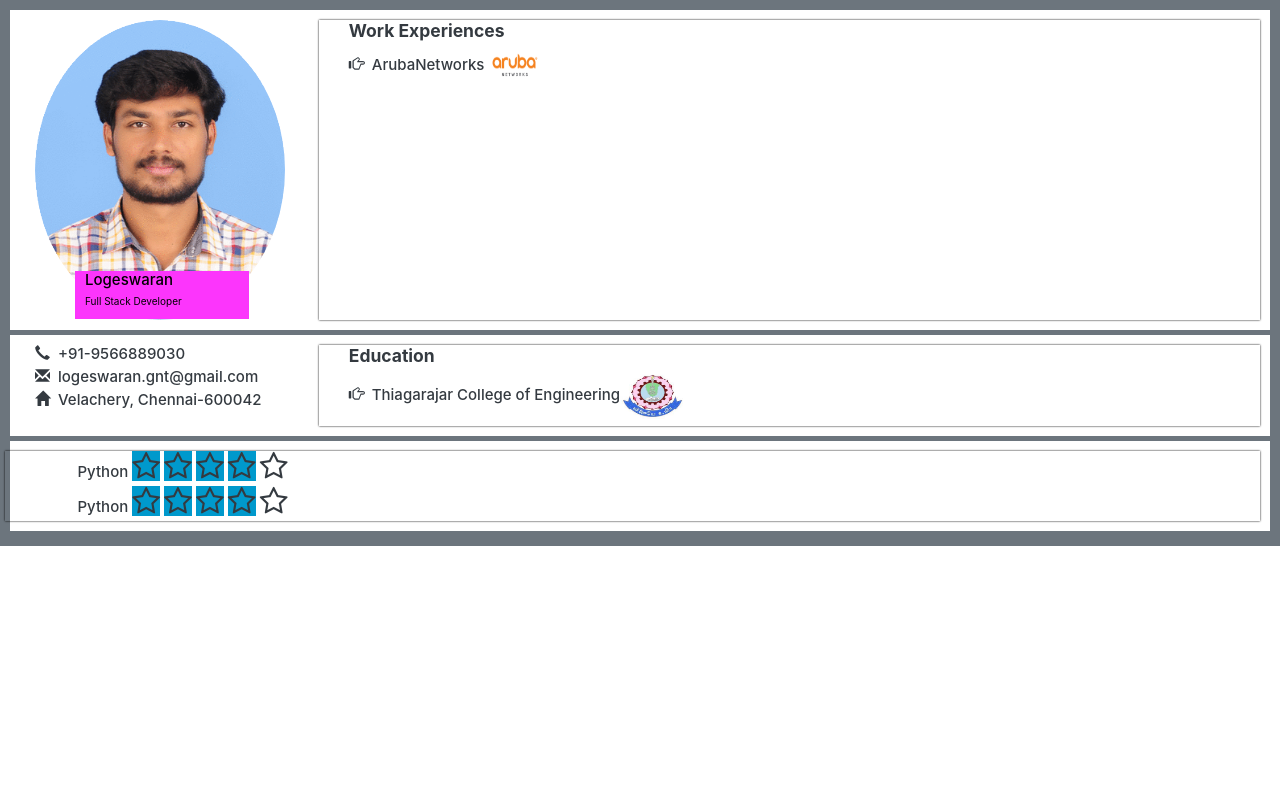
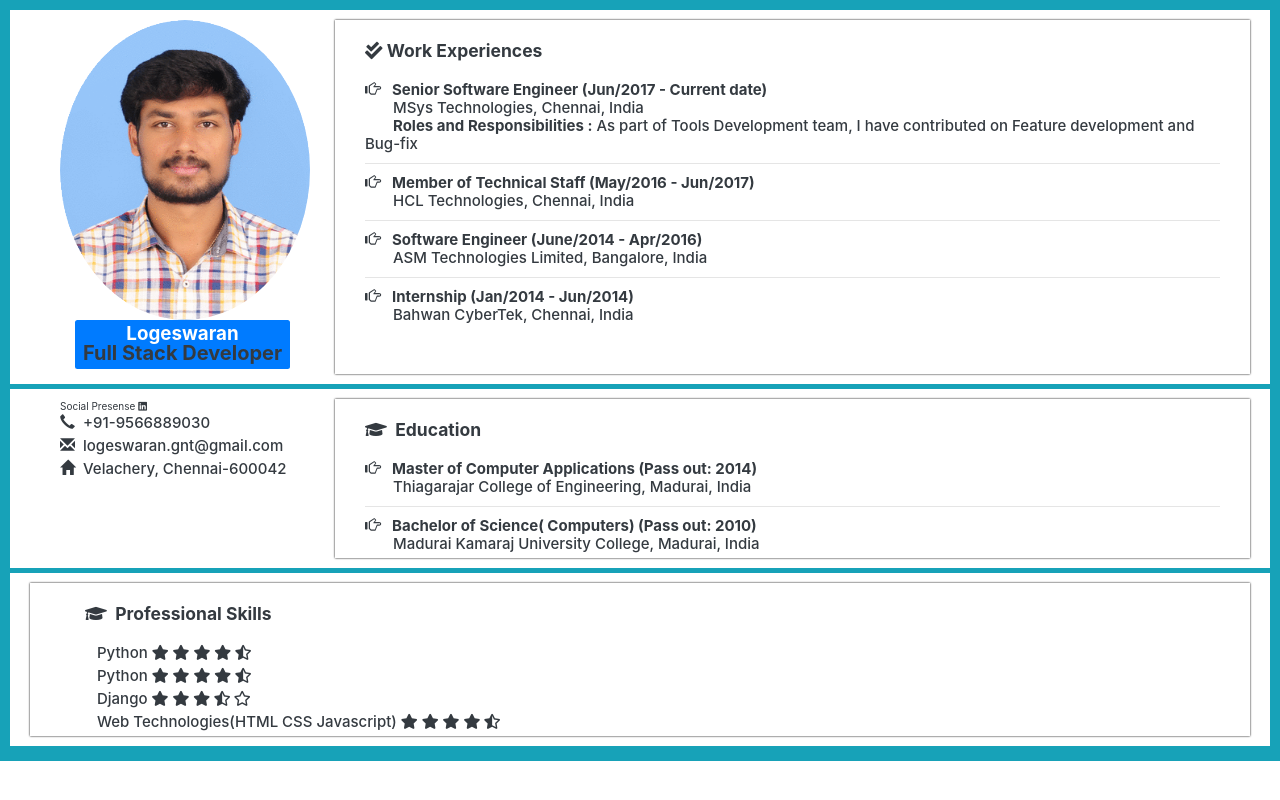
Before and after one commit to Logeswaran-gnt/Logeswaran-gnt.github.io, a plain HTML site: page myProfile.html in a window 1280 px wide. Drawn offline with nearby package versions, Linux system fonts and the light colour scheme.

Commit message:
profile update with social presense

```diff
--- a/myProfile.html
+++ b/myProfile.html
@@ -9,20 +9,18 @@
     <script src="https://cdnjs.cloudflare.com/ajax/libs/popper.js/1.12.9/umd/popper.min.js"></script>
     <script src="https://maxcdn.bootstrapcdn.com/bootstrap/4.0.0/js/bootstrap.min.js" ></script>
     <link rel="stylesheet" href="https://maxcdn.bootstrapcdn.com/font-awesome/4.4.0/css/font-awesome.min.css">
+    <link rel="stylesheet" href="https://use.fontawesome.com/releases/v5.1.0/css/all.css" >
     <style>
         .span8{box-shadow: 0 0 2px black;}
-        .outerMost{padding-right: 15px;}
+        .outerMost{padding-right: 25px; padding-left: 25px;}
         .fa_custom {background-color: #0099CC}
 
         .text-block {
-            position: absolute;
+
             bottom: 1px;
             right: 70px;
-            left: 70px;
-            background-color: #fc35fc;
-            color: black;
-            padding-left: 10px;
-            padding-right: 10px;
+            left: 80px;
+            height:50px;
         }
 
 
@@ -30,23 +28,42 @@
 </head>
 <body>
 
-    <div class="container-fluid p-3 mb-2 bg-secondary text-white">
+    <div class="container-fluid p-3 mb-2 bg-info  text-white">
         <div class="container-fluid p-3 mb-2 bg-white text-dark">
             <div class="row outerMost">
                 <div class="col-md-3 span4">
                     <div class="container">
                         <img src="images/photo.gif" class="img-circle" alt="photo" width="250" height="300">
-                        <!--<div class="bottom-right"><span class="label label-warning btn-lg">Logeswaran</span></div>-->
-                        <div class="text-block">
-                            <h4>Logeswaran</h4>
-                            <p>Full Stack Developer</p>
-                        </div>
+                        <h1 align="center"><span class="badge badge-primary">Logeswaran <br><span class="text-dark" style="font-size:20px">Full Stack Developer</span></span></h1>
                     </div>
                 </div>
                 <div class="col-md-9 span8">
                     <div class="container">
-                        <h3 style="font-weight:bold">Work Experiences</h3>
-                        <h4><span class="glyphicon glyphicon-hand-right"></span>&nbsp;&nbsp;ArubaNetworks<img src="images/aruba-logo.png" class="img-circle" alt="photo" width="60" height="40"></h4>
+                        <h3 style="font-weight:bold; padding-top:20px;"><span><i class="fas fa-check-double"></i></span>&nbsp;Work Experiences</h3><br>
+                        <h4><span class="glyphicon glyphicon-hand-right"></span>&nbsp;&nbsp;
+                            <span style="font-weight:bold"> Senior Software Engineer (Jun/2017 - Current date)</span><br>&nbsp;&nbsp;&nbsp;&nbsp;&nbsp;&nbsp;
+                            MSys Technologies, Chennai, India<br>&nbsp;&nbsp;&nbsp;&nbsp;&nbsp;&nbsp;
+                            <span style="font-weight:bold">Roles and Responsibilities :</span> As part of Tools Development team, I have contributed on Feature development and Bug-fix
+                        </h4>
+                        <!--<span><i class="fas fa-project-diagram"></i></span>&nbsp;</h4>-->
+                        <hr>
+                        <h4><span class="glyphicon glyphicon-hand-right"></span>&nbsp;&nbsp;
+                            <span style="font-weight:bold"> Member of Technical Staff (May/2016 - Jun/2017)</span><br>&nbsp;&nbsp;&nbsp;&nbsp;&nbsp;&nbsp;
+                            HCL Technologies, Chennai, India
+                        </h4>
+
+
+                        <hr>
+                        <h4><span class="glyphicon glyphicon-hand-right"></span>&nbsp;&nbsp;
+                            <span style="font-weight:bold">Software Engineer (June/2014 - Apr/2016)</span><br>&nbsp;&nbsp;&nbsp;&nbsp;&nbsp;&nbsp;
+                            ASM Technologies Limited, Bangalore, India
+
+                        </h4>
+                        <hr>
+                        <h4><span class="glyphicon glyphicon-hand-right"></span>&nbsp;&nbsp;
+                            <span style="font-weight:bold">Internship (Jan/2014 - Jun/2014)</span><br>&nbsp;&nbsp;&nbsp;&nbsp;&nbsp;&nbsp; Bahwan CyberTek, Chennai, India
+
+                        </h4>
                     </div>
                 </div>
             </div>
@@ -56,6 +73,7 @@
             <div class="row outerMost">
                 <div class="col-md-3 span4">
                     <div class="container">
+                        Social Presense <i class="fab fa-linkedin"></i>
                         <h4><span class="glyphicon glyphicon-earphone"></span>&nbsp;&nbsp;+91-9566889030</h4>
                         <h4><span class="glyphicon glyphicon-envelope"></span>&nbsp;&nbsp;logeswaran.gnt@gmail.com</h4>
                         <h4><span class="glyphicon glyphicon-home"></span>&nbsp;&nbsp;Velachery, Chennai-600042</h4>
@@ -63,8 +81,16 @@
                 </div>
                 <div class="col-md-9 span8">
                     <div class="container">
-                        <h3 style="font-weight:bold">Education</h3>
-                        <h4><span class="glyphicon glyphicon-hand-right"></span>&nbsp;&nbsp;Thiagarajar College of Engineering<img src="images/tce.jpeg" class="img-circle" alt="photo" width="65" height="50"></h4>
+                        <h3 style="font-weight:bold; padding-top:20px;"><span><i class="fas fa-graduation-cap"></i></span> &nbsp;Education</h3><br>
+                        <h4><span class="glyphicon glyphicon-hand-right"></span>&nbsp;&nbsp;
+                            <span style="font-weight:bold"> Master of Computer Applications (Pass out: 2014)</span><br>&nbsp;&nbsp;&nbsp;&nbsp;&nbsp;&nbsp;
+                            Thiagarajar College of Engineering, Madurai, India
+                        </h4>
+                        <hr>
+                        <h4><span class="glyphicon glyphicon-hand-right"></span>&nbsp;&nbsp;
+                            <span style="font-weight:bold"> Bachelor of Science( Computers) (Pass out: 2010)</span><br>&nbsp;&nbsp;&nbsp;&nbsp;&nbsp;&nbsp;
+                            Madurai Kamaraj University College, Madurai, India
+                        </h4>
                     </div>
                 </div>
             </div>
@@ -74,18 +100,35 @@
             <div class="row outerMost">
                 <div class="col-md-12 span8">
                     <div class="container">
-                        <h4>Python<span style="width:20 height:20">
-                        <i class="fa fa-star-o fa_custom fa-2x"></i>
-                        <i class="fa fa-star-o fa_custom fa-2x"></i>
-                        <i class="fa fa-star-o fa_custom fa-2x"></i>
-                        <i class="fa fa-star-o fa_custom fa-2x"></i>
-                        <i class="fa fa-star-o fa-2x"></i></span></h4>
-                        <h4>Python<span style="width:20px; height:20px">
-                        <i class="fa fa-star-o fa_custom fa-2x"></i>
-                        <i class="fa fa-star-o fa_custom fa-2x"></i>
-                        <i class="fa fa-star-o fa_custom fa-2x"></i>
-                        <i class="fa fa-star-o fa_custom fa-2x"></i>
-                        <i class="fa fa-star-o fa-2x"></i></span></h4>
+                        <h3 style="font-weight:bold; padding-top:20px;"><span><i class="fas fa-graduation-cap"></i></span> &nbsp;Professional Skills</h3><br>
+                        <h4>&nbsp;&nbsp; Python
+                            <i class="fas fa-star"></i>
+                            <i class="fas fa-star"></i>
+                            <i class="fas fa-star"></i>
+                            <i class="fas fa-star"></i>
+                            <i class="fas fa-star-half-alt"></i>
+                        </h4>
+                        <h4>&nbsp;&nbsp; Python
+                            <i class="fas fa-star"></i>
+                            <i class="fas fa-star"></i>
+                            <i class="fas fa-star"></i>
+                            <i class="fas fa-star"></i>
+                            <i class="fas fa-star-half-alt"></i>
+                        </h4>
+                        <h4>&nbsp;&nbsp; Django
+                            <i class="fas fa-star"></i>
+                            <i class="fas fa-star"></i>
+                            <i class="fas fa-star"></i>
+                            <i class="fas fa-star-half-alt"></i>
+                            <i class="far fa-star"></i>
+                        </h4>
+                        <h4>&nbsp;&nbsp; Web Technologies(HTML CSS Javascript)
+                            <i class="fas fa-star"></i>
+                            <i class="fas fa-star"></i>
+                            <i class="fas fa-star"></i>
+                            <i class="fas fa-star"></i>
+                            <i class="fas fa-star-half-alt"></i>
+                        </h4>
                     </div>
                 </div>
             </div>
```
Also changed, not shown: images/Photo.jpg (deleted), images/photonew.jpg (deleted).
